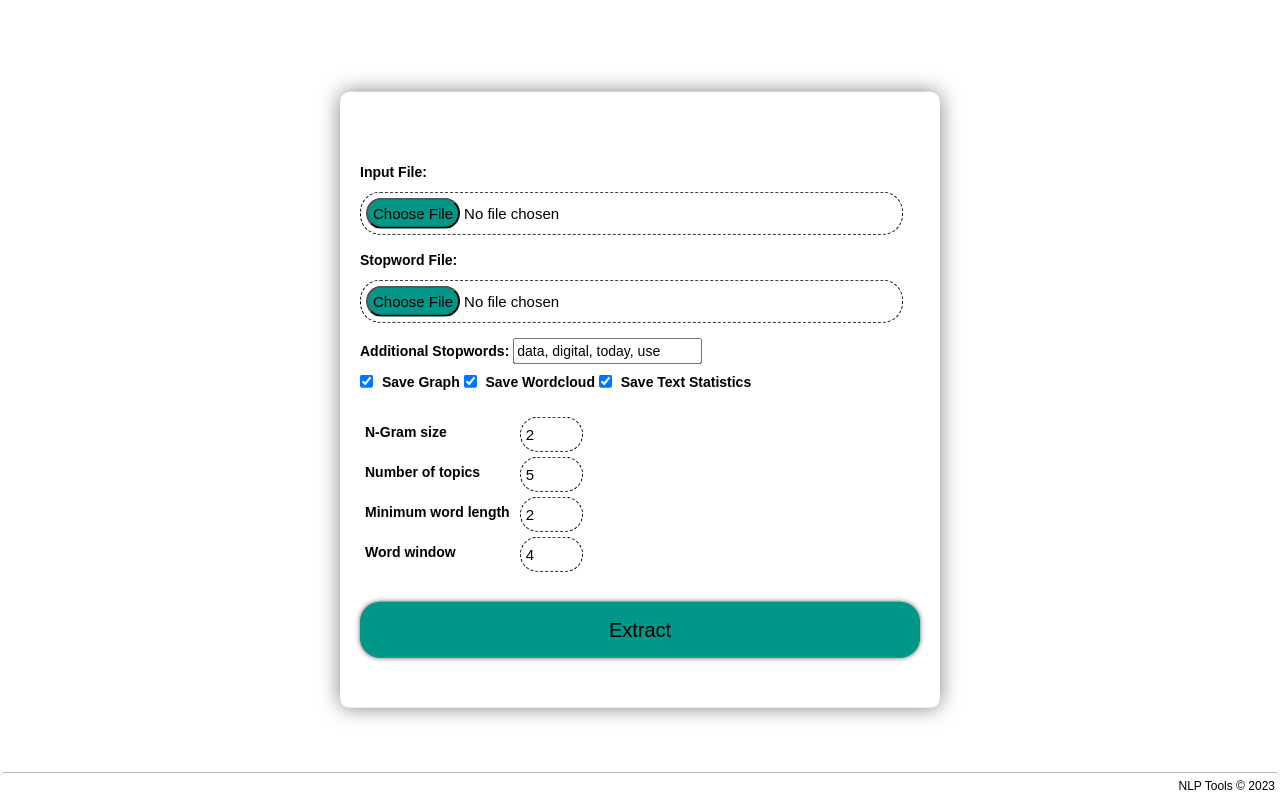
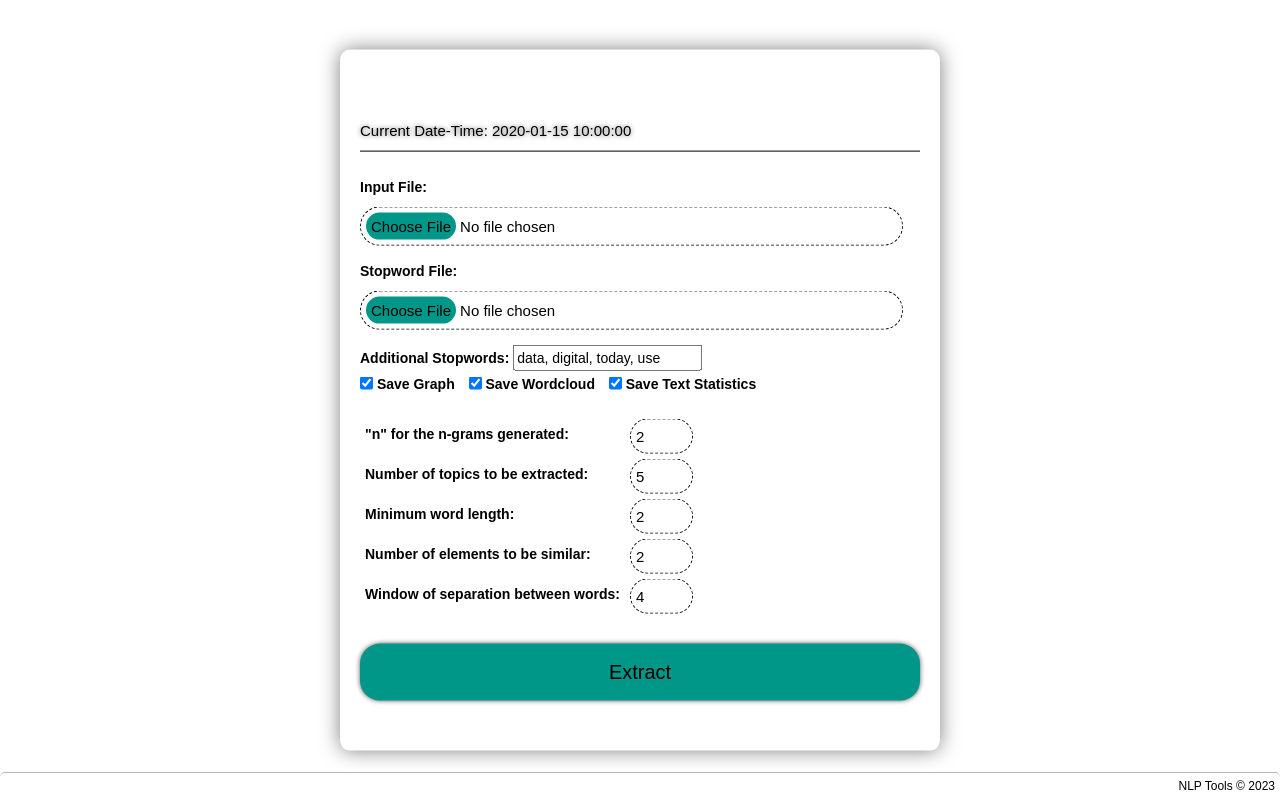
Before and after one commit to 1994nikunj/nlp-toolkit-web-app, a Flask app: template templates/home.html in a window 1280 px wide. Run offline with Flask 2, Linux system fonts and the light colour scheme; the template is opened without the code that fills it: most values are stand-ins (such as "Sample title", 1, 10 or a date in 2020); parts of the project's set-up code (start-up, migrations or seed data) failed here and were passed over; some libraries are stand-ins or nearby versions.

Commit message:
- stopword and extend logic addition - nlp script updates - additional inputs on homepage - date-time added

```diff
--- a/app.py
+++ b/app.py
@@ -1,8 +1,10 @@
 from flask import Flask, render_template, request
+import datetime
 
 import setting
 import utils.logger as log
 from utils.database import check_existing_user, create_user
+from utils.nlp import TextAnalysis
 
 log.log_initializer()
 app = Flask(__name__)
@@ -21,15 +23,17 @@ def login():
         "password": request.form.get("password")
     }
 
+    date_time = datetime.datetime.now().strftime("%d-%b-%Y %I:%M %p")
+
     user = check_existing_user(details)
     if user:
         _name = str(user['name']).strip().split(' ')[0]
-        return render_template("home.html", user=_name)
+        return render_template("home.html", user=_name, date_time=date_time)
 
     else:
         # login failed, redirect back to the login page with an error message
         error = "Invalid username or password"
-        return render_template("login.html", error=error)
+        return render_template("login.html", error=error, date_time=date_time)
 
 
 @app.route("/results", methods=["POST"])
@@ -37,9 +41,10 @@ def results():
     data = {
         # Files
         'input_file_name':      str(request.files['input_file'].filename),
-        'input_raw':            str(request.files.get('input_file').read()),
+        'input_raw':            list(request.files.get('input_file').read().split()),
         'stopword_file':        str(request.files['stopword_file'].filename),
-        'stopword_raw':         str(request.files.get('stopword_file').read()),
+        'stopword_raw':         list(request.files.get('stopword_file').read().split()),
+        'additional_stopwords': list(request.form.get('additional_stopwords').split()),
 
         # Checkboxes
         'save_graph':           bool(request.form.get('save_graph')),
@@ -50,10 +55,13 @@ def results():
         'ngram_size':           int(request.form.get('ngram_size')),
         'number_of_topics':     int(request.form.get('number_of_topics')),
         'min_word_length':      int(request.form.get('min_word_length')),
-        'word_window':          int(request.form.get('word_window'))
+        'word_window':          int(request.form.get('word_window')),
+        'n_sim_element':        int(request.form.get('n_sim_element'))
     }
+    print(data)
 
-    print(data)
+    text_analysis = TextAnalysis(data)
+    text_analysis.process_data()
 
     return render_template("results.html", result="None")
 
--- a/static/css/home.css
+++ b/static/css/home.css
@@ -29,16 +29,25 @@ body {
 	padding: 20px;
 }
 
+/* ################################################################ Welcome: username */
 .header {
 	text-align: center;
-	font-size: 20px;
+	font-size: 25px;
 	margin-bottom: 30px;
 	width: 94%;
 	padding: 10px;
 	text-shadow: 0.25px 0.25px 5px rgb(100, 100, 100);
 }
 
-/* ################################################################ Browse Button/Label */
+/* ################################################################ Date-Time */
+.date-time {
+	font-size: 15px;
+	margin-bottom: 25px;
+	text-shadow: 0.05px 0.05px 5px rgb(100, 100, 100);
+	border-bottom: 1px solid var(--base-text-color);
+}
+
+/* ################################################################ Choose File Button/Label */
 .browse input[type=file] {
 	width: 97%;
 	font-size: 15px;
@@ -46,8 +55,8 @@ body {
 	margin-bottom: 15px;
 	margin-top: 5px;
 	padding: 5px;
+	background-color: var(--base-background);
 	border-radius: 20px;
-	background-color: var(--base-background);
 	border: 1px dashed var(--base-text-color);
 }
 
@@ -55,24 +64,27 @@ body {
 	cursor: pointer;
 	padding: 5px;
 	border-radius: 20px;
+	border: none;
 	background-color: var(--theme-color);
 }
 
 .browse input[type=file]::file-selector-button:hover {
+	opacity: 0.8;
+	color: white;
 	transition: .2s ease-in-out;
 	box-shadow: 100px 0px 100px var(--theme-color);
 }
 
-/* ################################################################ Input Tags */
+/* ################################################################ Additional Stopwords Tags */
 #tags {
-  width: 97%;
+	width: 100%;
 	height: 40px;
-  padding: 10px;
 	border-radius: 20px;
 	font-size: 13px;
 }
 
 .bootstrap-tagsinput {
+	width: 97%;
 	display: flex;
 	flex-wrap: wrap;
 	margin-bottom: 15px;
@@ -82,10 +94,9 @@ body {
 }
 
 .bootstrap-tagsinput .tag {
-  background-color:  var(--theme-color);
-  padding: 5px 10px;
-  margin-right: 5px;
-  margin-bottom: 5px;
+	color: black;
+	background-color: var(--theme-color);
+	padding: 5px;
 	border-radius: 20px;
 	font-size: 14px;
 }
@@ -93,18 +104,18 @@ body {
 .bootstrap-tagsinput .tag:hover {
 	cursor: pointer;
 	opacity: 0.8;
+	color: white;
 }
 
 /* ################################################################ Checkbox */
 .checkbox-wrapper {
 	display: block;
-	margin: 5px 0;
 }
 
 .checkbox-wrapper label {
 	display: inline-block;
 	vertical-align: middle;
-	margin-left: 5px;
+	margin-right: 10px;
 }
 
 /* ################################################################ Text Configurations */
@@ -112,7 +123,7 @@ body {
 	margin-top: 20px;
 	display: grid;
 	grid-template-columns: max-content max-content;
-    grid-gap:5px;
+	grid-gap: 5px;
 }
 
 .text-configuration label {
--- a/static/css/login.css
+++ b/static/css/login.css
@@ -31,7 +31,7 @@ body {
 
 .header {
 	text-align: center;
-	font-size: 20px;
+	font-size: 25px;
 	margin-bottom: 30px;
 	width: 94%;
 	padding: 10px;
--- a/templates/home.html
+++ b/templates/home.html
@@ -1,68 +1,97 @@
 <!DOCTYPE html>
-<html lang="en">
+<html lang="en" xmlns="http://www.w3.org/1999/html">
+
 <head>
 	<title>Text Analysis Results</title>
 	<meta content="width=device-width, initial-scale=1" name="viewport"/>
-	<link href="https://cdnjs.cloudflare.com/ajax/libs/bootstrap/3.3.7/css/bootstrap.min.css" rel="stylesheet">
-	<link href="https://cdnjs.cloudflare.com/ajax/libs/bootstrap-tagsinput/0.8.0/bootstrap-tagsinput.css"
+	<link
+		href="https://cdnjs.cloudflare.com/ajax/libs/bootstrap/3.3.7/css/bootstrap.min.css"
+		rel="stylesheet">
+	<link
+		href="https://cdnjs.cloudflare.com/ajax/libs/bootstrap-tagsinput/0.8.0/bootstrap-tagsinput.css"
 		rel="stylesheet">
 	<link href="static/css/home.css" rel="stylesheet" type="text/css">
 	<script src="https://code.jquery.com/jquery-3.6.0.min.js"></script>
-	<script src="https://cdnjs.cloudflare.com/ajax/libs/bootstrap-tagsinput/0.8.0/bootstrap-tagsinput.min.js"></script>
+	<script
+		src="https://cdnjs.cloudflare.com/ajax/libs/bootstrap-tagsinput/0.8.0/bootstrap-tagsinput.min.js"></script>
 </head>
+
 <body>
 	<div class='master_container'>
 		<script>
 			$(document).ready(function () {
 				$('#tags').tagsinput({
-            confirmKeys: [13, 32, 188], // Enter, space, comma
+					confirmKeys: [
+						13,  // Enter
+						32,  // Space
+						188  // Comma
+					],
 					trimValue: true
 				});
 			});
+		</script>
 
-
-	</script>
 		<div class="header">
 			{% if user %}Welcome: {{ user }} {% endif %}
 		</div>
 
-	<form action="{{ url_for('results') }}" method="POST" enctype="multipart/form-data">
+		<div class="date-time">
+			{% if date_time %}
+			<p>Current Date-Time: {{ date_time }} </p>
+			{% endif %}
+		</div>
+
+		<form action="{{ url_for('results') }}" method="POST"
+			enctype="multipart/form-data">
 			<div class="browse">
 				<label for="input_file">Input File:</label>
-			<input type="file" accept="text/plain" required="required" name="input_file" id="input_file">
+				<input type="file" accept="text/plain" required="required"
+					name="input_file" id="input_file">
 			</div>
 			<div class="browse">
 				<label for="stopword_file">Stopword File:</label>
-			<input type="file" accept="text/plain" required="required" name="stopword_file" id="stopword_file">
+				<input type="file" accept="text/plain" required="required"
+					name="stopword_file" id="stopword_file">
 			</div>
 
 			<label for="input_file">Additional Stopwords:</label>
-		<input type="text" id="additional_stopwords" name="additional_stopwords" data-role="tagsinput"
+			<input type="text" id="additional_stopwords" name="additional_stopwords"
+				data-role="tagsinput"
 				placeholder="Add stopwords" value="data, digital, today, use">
 
 			<div class="checkbox-wrapper">
 				<input type="checkbox" id="save_graph" name="save_graph" value=1 checked>
 				<label for="save_graph">Save Graph</label>
 
-			<input type="checkbox" id="save_wordcloud" name="save_wordcloud" value=1 checked>
+				<input type="checkbox" id="save_wordcloud" name="save_wordcloud" value=1
+					checked>
 				<label for="save_wordcloud">Save Wordcloud</label>
 
-			<input type="checkbox" id="save_text_statistics" name="save_text_statistics" value=1 checked>
+				<input type="checkbox" id="save_text_statistics"
+					name="save_text_statistics" value=1 checked>
 				<label for="save_text_statistics">Save Text Statistics</label>
 			</div>
 
 			<div class="text-configuration">
-			<label for="ngram_size">N-Gram size</label>
-			<input type="number" id="ngram_size" name="ngram_size" min=1 step=1 value=2>
+				<label for="ngram_size">"n" for the n-grams generated: </label>
+				<input type="number" id="ngram_size" name="ngram_size" min=1 step=1
+					value=2>
 
-			<label for="number_of_topics">Number of topics</label>
-			<input type="number" id="number_of_topics" name="number_of_topics" min=1 step=1 value=5>
+				<label for="number_of_topics">Number of topics to be extracted: </label>
+				<input type="number" id="number_of_topics" name="number_of_topics" min=1
+					step=1 value=5>
 
-			<label for="min_word_length">Minimum word length</label>
-			<input type="number" id="min_word_length" name="min_word_length" min=1 step=1 value=2>
+				<label for="min_word_length">Minimum word length: </label>
+				<input type="number" id="min_word_length" name="min_word_length" min=1
+					step=1 value=2>
 
-			<label for="word_window">Word window</label>
-			<input type="number" id="word_window" name="word_window" min=1 step=1 value=4>
+				<label for="n_sim_element">Number of elements to be similar: </label>
+				<input type="number" id="n_sim_element" name="n_sim_element" min=1 step=1
+					value=2>
+
+				<label for="word_window">Window of separation between words: </label>
+				<input type="number" id="word_window" name="word_window" min=1 step=1
+					value=4>
 			</div>
 
 			<div class="extract-button">
@@ -71,6 +100,9 @@
 
 		</form>
 	</div>
+
 	<div class='footer'>NLP Tools &copy; 2023</div>
+
 	</body>
+
 </html>
--- a/templates/login.html
+++ b/templates/login.html
@@ -16,9 +16,11 @@
 			{% if error %}<p class=error><strong>Error:</strong> {{ error }} {% endif %}
 				{% if message %}<p class=error><strong></strong> {{ message }} {% endif %}
 					<input class='login' name="username" placeholder="Username" type="text">
-		<input class='login' name="password" placeholder="Password" type="password">
+					<input class='login' name="password" placeholder="Password"
+						type="password">
 					<input class="login" type="submit" value="Login">
-		<a class="signup" href="{{ url_for('signup') }}">Don't have an account? Signup here.</a>
+					<a class="signup" href="{{ url_for('signup') }}">Don't have an account?
+						Signup here.</a>
 				</form>
 	</div>
 	<div class='footer'>NLP Tools &copy; 2023</div>
```
Also changed, not shown: utils/nlp.py (+27 -42 lines), 1 other file. Lines whose indentation alone changed are shown as unchanged.
